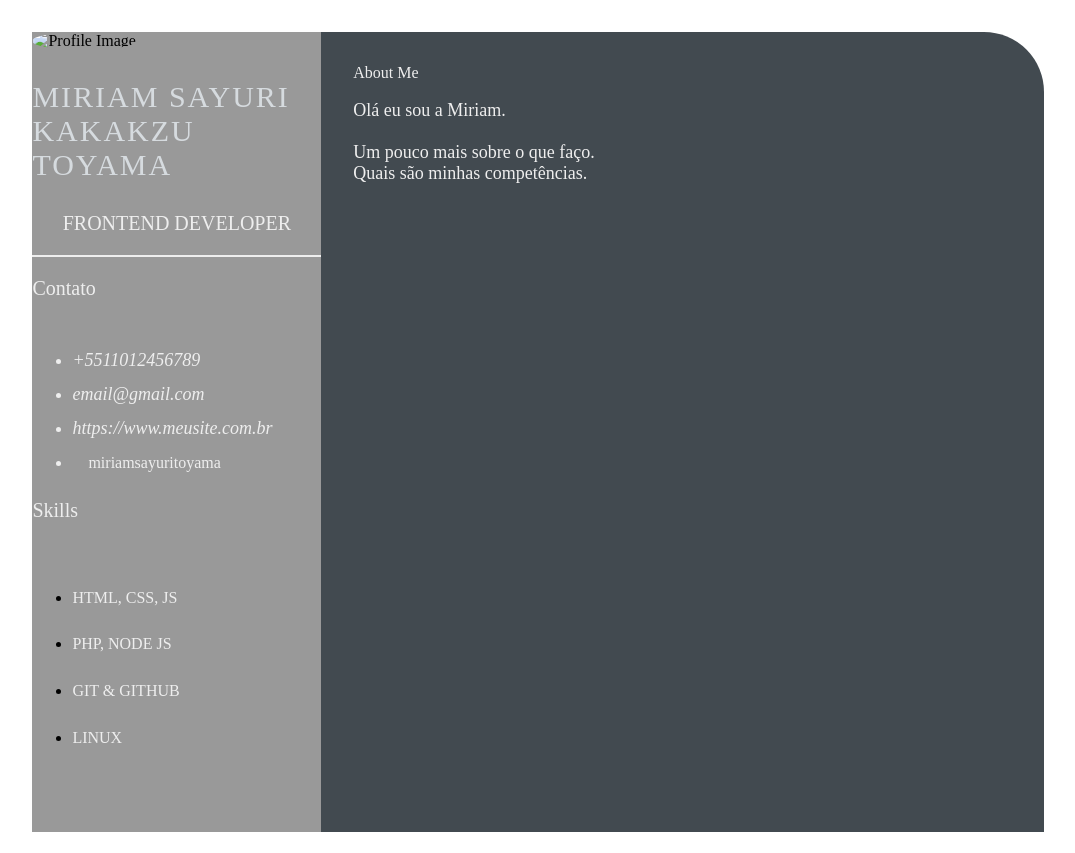
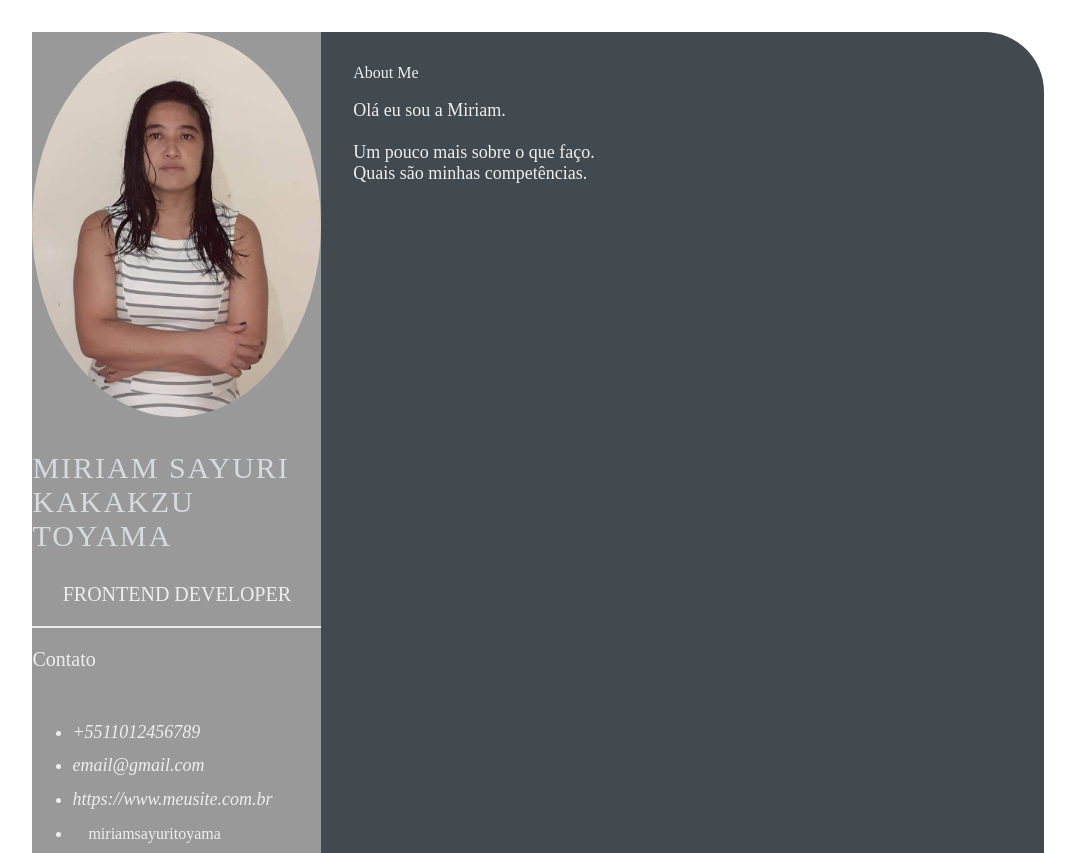
Before and after one commit to miriamsayuritoyama/devweekgit.github.io, a plain HTML site: page index.html in a window 1280 px wide. Shown: the top 853 px of the page, without its empty margins (102-1177 px from the left). Drawn offline with Linux system fonts and the light colour scheme.

Commit message:
Update index.html

```diff
--- a/index.html
+++ b/index.html
@@ -13,7 +13,7 @@
      <section class="left-section">
         <section class="left-section-content">
             <div class="profile">
-                <img src="img/profile-image.jpg" alt="Profile Image" class="profile-image">
+                <img src="profile-image.jpg" alt="Profile Image" class="profile-image">
                 <p class="name">Miriam Sayuri Kakakzu Toyama</p>
                 <p class="profession">FrontEnd Developer</p>
             </div>
```
